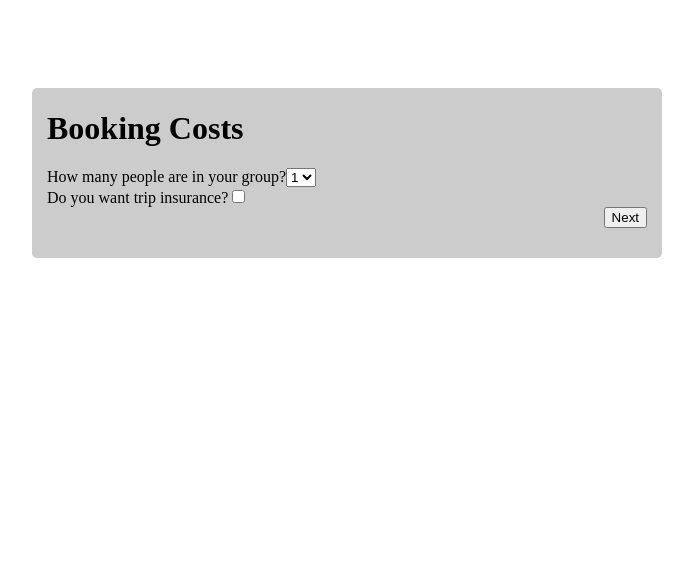
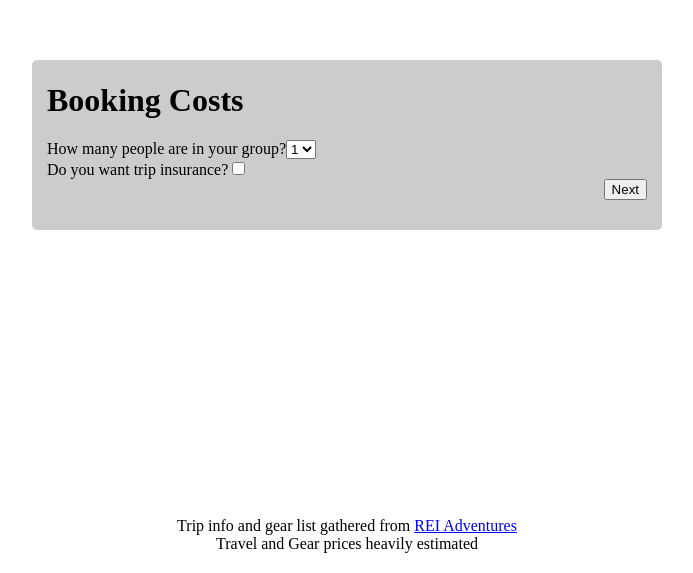
Before and after one commit to HofmaDresu/everest-cost-calculator, a React (Create React App) app: page / in a window 1280 px wide. Shown: the part 227-800 px from the top of the page, without its empty margins (293-986 px from the left). Built offline with nearby package versions, Linux system fonts and the light colour scheme.

Commit message:
add disclaimer

```diff
--- a/src/App.css
+++ b/src/App.css
@@ -3,6 +3,6 @@
   width: 100%;
   display: flex;
   flex-direction: column;
-  justify-content: center;
+  justify-content: space-between;
   align-items: center;
 }
--- a/src/App.js
+++ b/src/App.js
@@ -71,7 +71,13 @@ class App extends Component {
 
     return (
       <div className="App">
+        <div className="spacer"></div>
         {activeComponent}
+        <div className="disclaimer">
+          Trip info and gear list gathered from <a target="_blank" rel="noopener noreferrer" href="https://www.rei.com/adventures/trips/asia/mount-everest-base-camp-trek.html">REI Adventures</a>
+          <br />
+          Travel and Gear prices heavily estimated
+        </div>
       </div>
     );
   }
--- a/src/index.css
+++ b/src/index.css
@@ -16,6 +16,11 @@ body {
   border-radius: 5px;
 }
 
+.disclaimer {
+  margin-bottom: 20px;
+  text-align: center;
+}
+
 #root {
   height: 100%;
   width: 100%;
```
